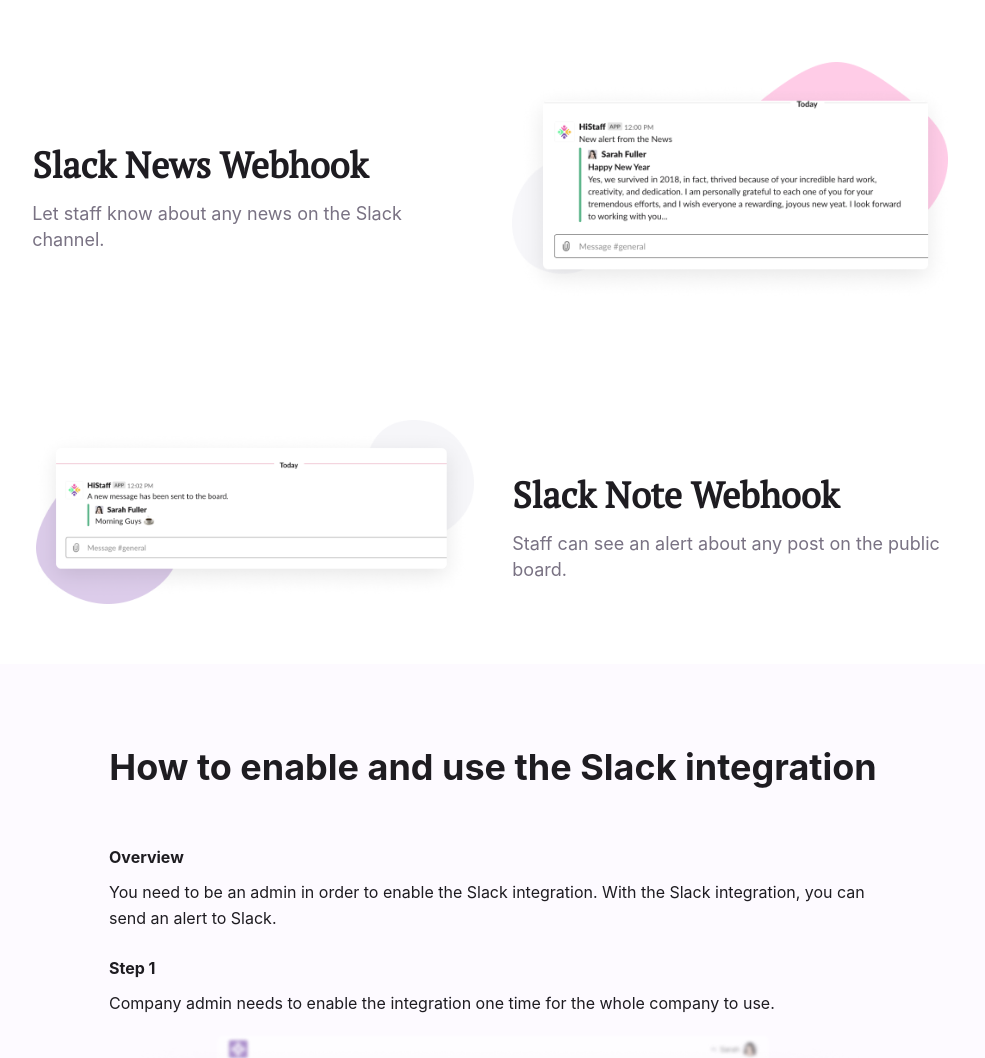
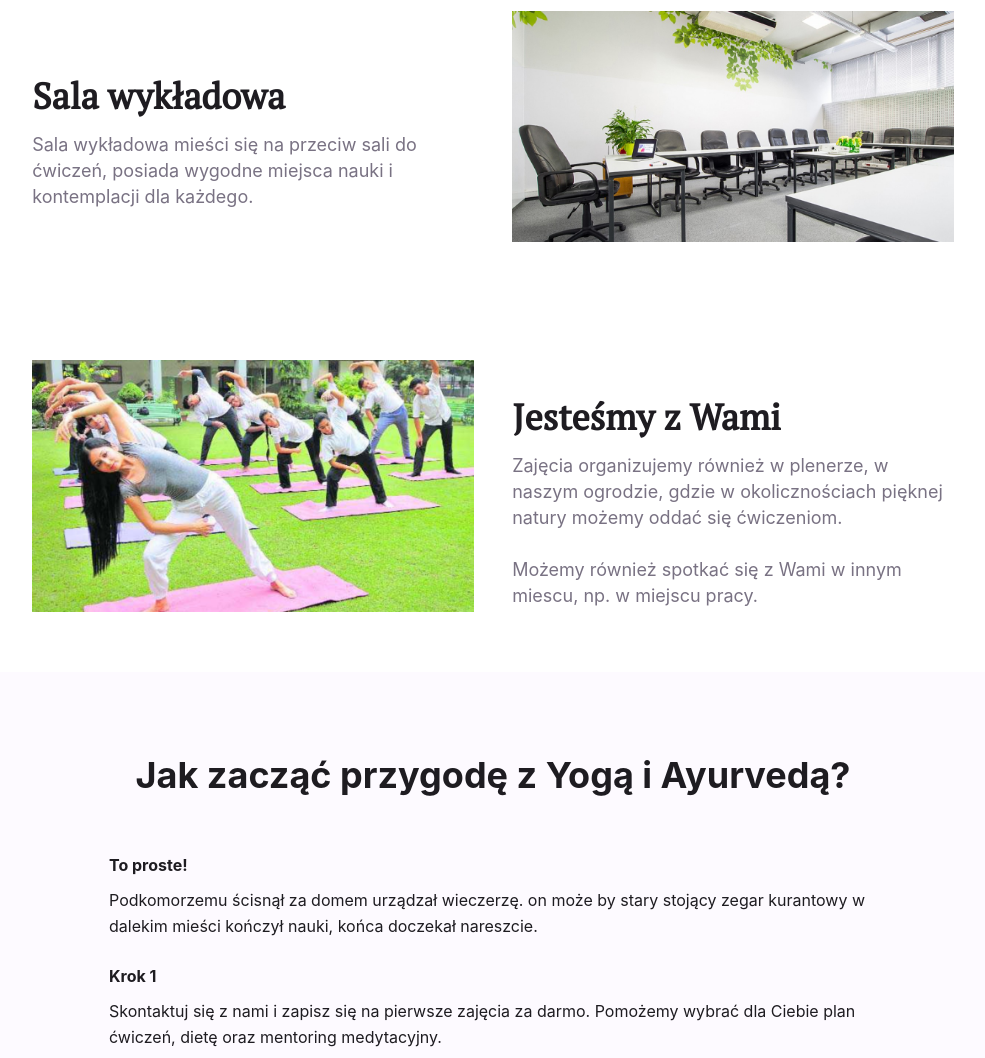
Before and after one commit to Strevitz/chakra-gatsby-website, a Gatsby site: page /mission/slack in a window 1280 px wide. Shown: the part 1054-2112 px from the top of the page, without its empty margins (147-1132 px from the left). Built offline with nearby package versions, Linux system fonts and the light colour scheme; Gatsby itself is replaced by a stand-in of ours.

Commit message:
commit about, contact, mission

```diff
--- a/src/components/layout.js
+++ b/src/components/layout.js
@@ -13,8 +13,6 @@
 import "../../static/styles/main.scss"
 import logo from "../../static/images/chakraLogo.png"
 import iconTwitter from "../../static/images/icon-twitter.svg"
-import iconLinkedin from "../../static/images/icon-linkedin.svg"
-import iconGitHub from "../../static/images/icon-github.svg"
 import iconInstagram from "../../static/images/icon-instagram.svg"
 
 const Layout = ({ children }) => (
--- a/src/pages/index.js
+++ b/src/pages/index.js
@@ -120,7 +120,7 @@
 
             <div className={"col-6"}>
               <div className={"feature__content"}>
-                <h2>Wykłady z teorii Yogi</h2>
+                <h2>Wykłady z teorii Ayurvedy</h2>
                 <p>
                   Napoleon, człek mądry a brano z opieki panicz bogaty, krewny
                   pański i Asesor, razem, jakoby zlewa. I przyjezdny gość,
--- a/src/pages/mission/slack.js
+++ b/src/pages/mission/slack.js
@@ -2,19 +2,19 @@
 
 import Layout from "../../components/layout"
 import SEO from "../../components/seo"
-import SlackHiStaffImage from "../../../static/images/mission/slack-histaff.svg"
-import thumbnailEventWebhook from "../../../static/images/mission/slack-event-webhook.png"
-import thumbnailNewsWebhook from "../../../static/images/mission/slack-news-webhook.png"
-import thumbnailNoteWebhook from "../../../static/images/mission/slack-note-webhook.png"
-import thumbnailGuid1 from "../../../static/images/mission/slack-guid-1.png"
-import thumbnailGuid2 from "../../../static/images/mission/slack-guid-2.png"
+import SlackHiStaffImage from "../../../static/images/mission/chakraIcon.png"
+import thumbnailEventWebhook from "../../../static/images/mission/chakraRoom.jpeg"
+import thumbnailNewsWebhook from "../../../static/images/mission/chakraAula.jpg"
+import thumbnailNoteWebhook from "../../../static/images/mission/chakraGarden.jpg"
+import thumbnailGuid1 from "../../../static/images/mission/chakraContact.png"
+import thumbnailGuid2 from "../../../static/images/mission/chakraStart.png"
 
 const AboutPage = () => (
   <Layout>
     <SEO title="Slack Integration" />
 
     <div className={"page-header"}>
-      <img src={SlackHiStaffImage} />
+      <img src={SlackHiStaffImage} style={{ height: "9rem", width: "auto" }} />
       <h2>Nasza misja</h2>
       <p>
         Naszym głównym celem jest zbudowanie świetnej kondycji dla wszystkich
@@ -37,10 +37,11 @@
 
             <div className={"col-6"}>
               <div className={"feature__content"}>
-                <h2>Slack Event Webhook</h2>
+                <h2>Sala ćwiczeń</h2>
                 <p>
-                  The ability to send Event alerts to any channel when a new
-                  event is created by anyone.
+                  Zajecia odbywają się w grupach do 6 osób w naszej przestronnej
+                  sali ćwiczeń zaprojektowanej w barwach natury w duchu
+                  feng-shui.
                 </p>
               </div>
             </div>
@@ -51,8 +52,11 @@
           <div className={"row"}>
             <div className={"col-6"}>
               <div className={"feature__content"}>
-                <h2>Slack News Webhook</h2>
-                <p>Let staff know about any news on the Slack channel.</p>
+                <h2>Sala wykładowa</h2>
+                <p>
+                  Sala wykładowa mieści się na przeciw sali do ćwiczeń, posiada
+                  wygodne miejsca nauki i kontemplacji dla każdego.
+                </p>
               </div>
             </div>
 
@@ -74,9 +78,15 @@
 
             <div className={"col-6"}>
               <div className={"feature__content"}>
-                <h2>Slack Note Webhook</h2>
+                <h2>Jesteśmy z Wami</h2>
                 <p>
-                  Staff can see an alert about any post on the public board.
+                  Zajęcia organizujemy również w plenerze, w naszym ogrodzie,
+                  gdzie w okolicznościach pięknej natury możemy oddać się
+                  ćwiczeniom.
+                  <br />
+                  <br />
+                  Możemy również spotkać się z Wami w innym miescu, np. w
+                  miejscu pracy.
                 </p>
               </div>
             </div>
@@ -89,27 +99,28 @@
       <div className={"container"}>
         <div className={"integration-guid"}>
           <div className={"title"}>
-            <h2>How to enable and use the Slack integration</h2>
+            <h2>Jak zacząć przygodę z Yogą i Ayurvedą?</h2>
           </div>
 
           <div className={"content"}>
-            <h4>Overview</h4>
+            <h4>To proste!</h4>
             <p>
-              You need to be an admin in order to enable the Slack integration.
-              With the Slack integration, you can send an alert to Slack.
+              Podkomorzemu ścisnął za domem urządzał wieczerzę. on może by stary
+              stojący zegar kurantowy w dalekim mieści kończył nauki, końca
+              doczekał nareszcie.
             </p>
-            <h4>Step 1</h4>
+            <h4>Krok 1</h4>
             <p>
-              Company admin needs to enable the integration one time for the
-              whole company to use.
+              Skontaktuj się z nami i zapisz się na pierwsze zajęcia za darmo.
+              Pomożemy wybrać dla Ciebie plan ćwiczeń, dietę oraz mentoring
+              medytacyjny.
             </p>
             <img alt={"News"} src={thumbnailGuid1} />
 
-            <h4>Step 2</h4>
+            <h4>Krok 2</h4>
             <p>
-              Set up your conditions, and press the Update button. You will be
-              able to send a notification to a specific Slack channel or to a
-              specific user.
+              Ćwicz codziennie i medytuj zgodnie z naukami Ayurvedy. Ciesz się
+              idealną kondycją fizyczną i spokojem wewnętrznym!
             </p>
             <img alt={"News"} src={thumbnailGuid2} />
           </div>
```
Also changed, not shown: static/images/chakraGarden.jpg (added), static/images/mission/chakraAula.jpg (added), static/images/mission/chakraContact.png (added), static/images/mission/chakraGarden.jpg (added), static/images/mission/chakraIcon.png (added), static/images/mission/chakraRoom.jpeg (added), static/images/mission/chakraStart.png (added).
